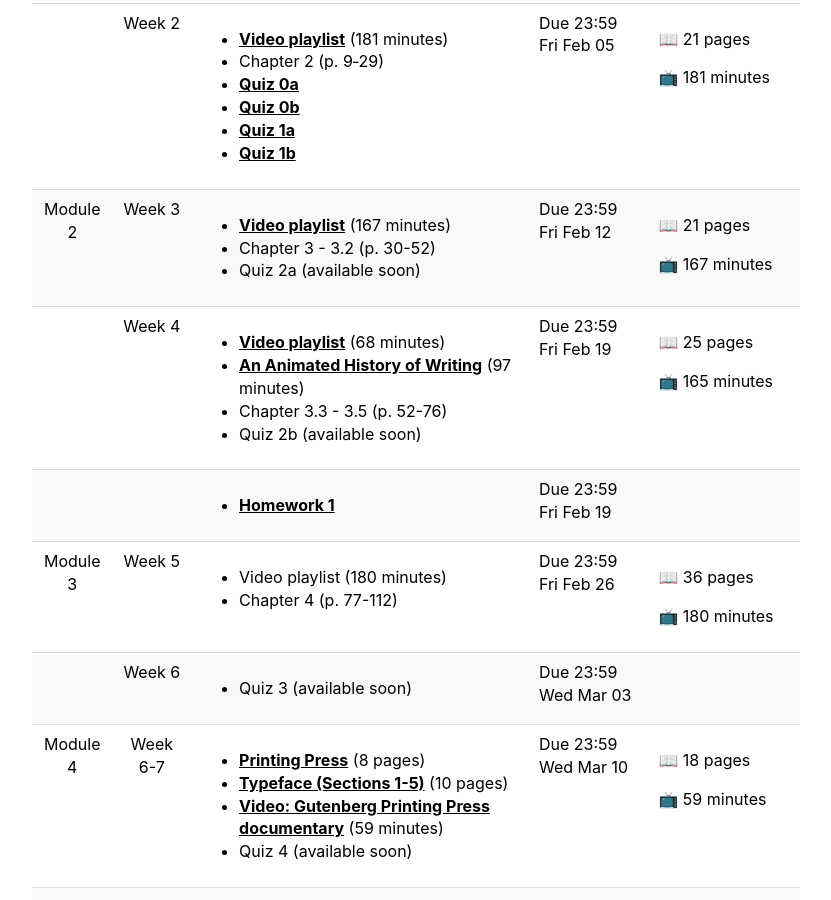
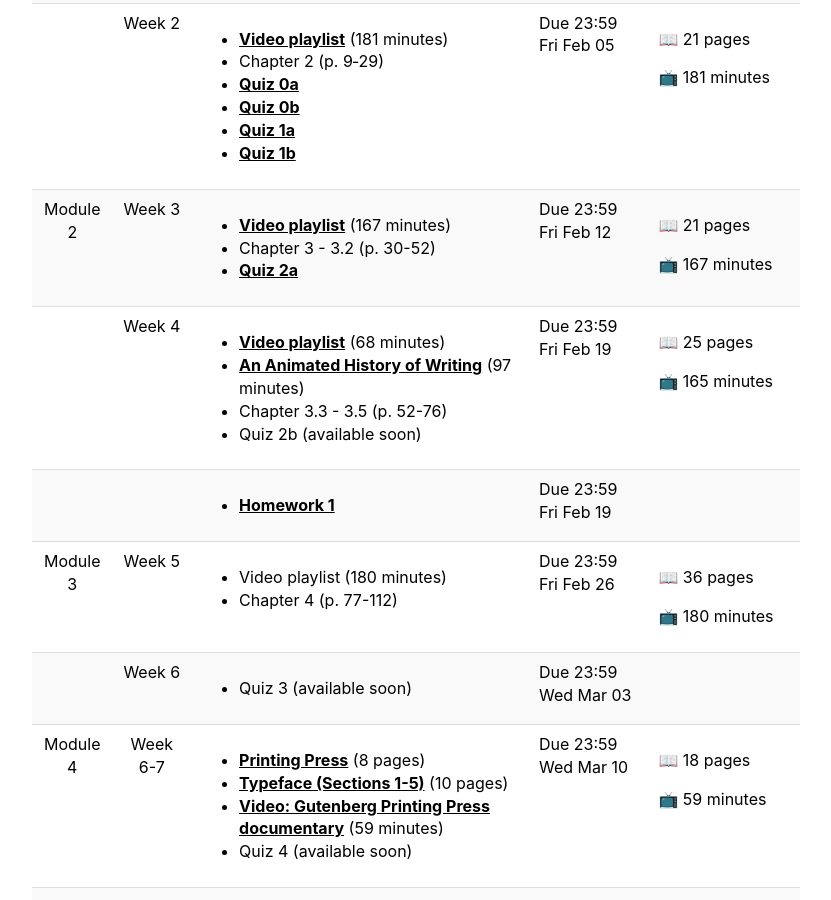
Before and after one commit to 2021-Spring-UIUC-LING270/2021-Spring-UIUC-LING270.github.io, a Jekyll site: the page built from schedule.md, in a window 1280 px wide and 900 px high, scrolled down 669 px. Shown: the whole window, without its empty margins (224-1055 px from the left). Built offline with Jekyll 4.4.1, drawn with Linux system fonts in a browser that asks for light colours.

Commit message:
Updated for Q2a

```diff
--- a/_data/schedule.yaml
+++ b/_data/schedule.yaml
@@ -120,7 +120,8 @@
        value: 21
        unit: "pages"
     -
-     title: "Quiz 2a (available soon)"
+     title: "Quiz 2a"
+     url: "https://prairielearn.engr.illinois.edu"
 -
   week: "4"
   date: "2021-02-19 23:59 CST"
```
